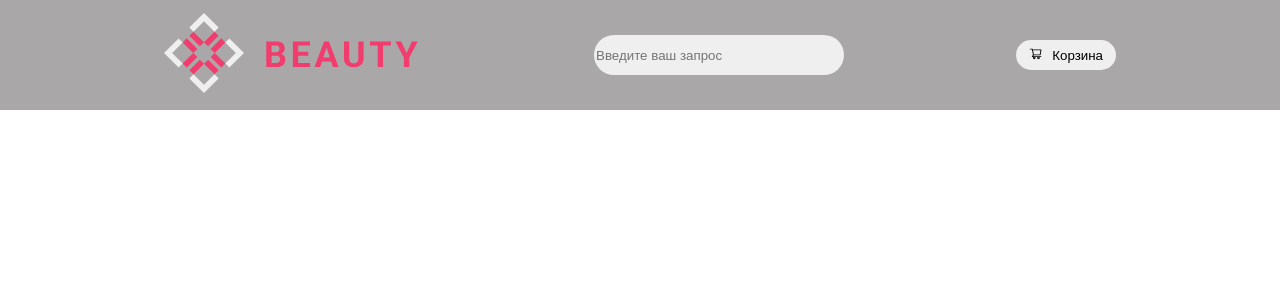
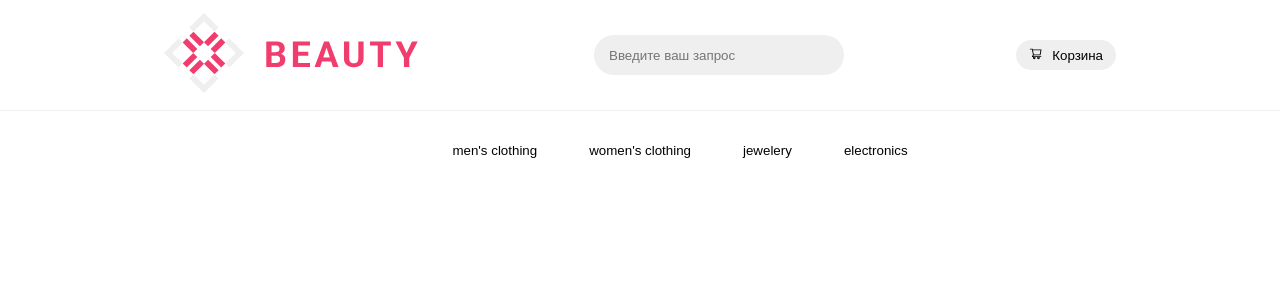
Before and after one commit to doodle-sack-fd/E-commerce-shop-app, a React (Create React App) app: page / in a window 1280 px wide. Shown: the top 300 px of the page. Built offline with nearby package versions, Linux system fonts and the light colour scheme.

Commit message:
categoriesComponent

```diff
--- a/src/App.tsx
+++ b/src/App.tsx
@@ -1,10 +1,12 @@
 import './App.css';
+import Categories from './components/Categories/Categories';
 import Header from './components/Header/Header';
 
 function App() {
   return (
     <div className="App">
-      <Header/>
+      <Header />
+      <Categories />
     </div>
   );
 }
--- /dev/null
+++ b/src/components/Categories/Categories.module.scss
@@ -0,0 +1,30 @@
+.categories {
+  background: #FFFFFF;
+  border-top: 1px solid #efefef;
+
+  &__container {
+    max-width: 1110px;
+    margin: 0 auto;
+  }
+
+  &__list {
+    margin: 0;
+    list-style: none;
+    display: flex;
+    justify-content: center;
+    align-items: center;
+    height: 79px;
+    font-style: normal;
+    font-weight: 400;
+    font-size: 22px;
+    line-height: 19px;
+
+    .item {
+      border: none;
+      outline: none;
+      background-color: transparent;
+      margin-left: 40px;
+      cursor: pointer;
+    }
+  }
+}
--- /dev/null
+++ b/src/components/Categories/Categories.tsx
@@ -0,0 +1,20 @@
+import React, { FC } from 'react';
+import styles from './Categories.module.scss';
+
+const Categories: FC = () => {
+  const categories = ["men's clothing", "women's clothing", 'jewelery', 'electronics'];
+
+  return (
+    <div className={styles.categories}>
+      <div className={styles.categories__container}>
+        <ul className={styles.categories__list}>
+          {categories.map((item) => (
+            <button className={styles.item}>{item}</button>
+          ))}
+        </ul>
+      </div>
+    </div>
+  );
+};
+
+export default Categories;
--- a/src/components/Header/Header.module.scss
+++ b/src/components/Header/Header.module.scss
@@ -1,5 +1,5 @@
 .header {
-  background: #a9a7a7;
+  background: #ffffff;
 
   &__container {
     max-width: 1110px;
--- a/src/components/Search/Search.module.scss
+++ b/src/components/Search/Search.module.scss
@@ -5,4 +5,5 @@
   border-radius: 40px;
   border: none;
   box-sizing: border-box;
+  padding: 15px;
 }
```
